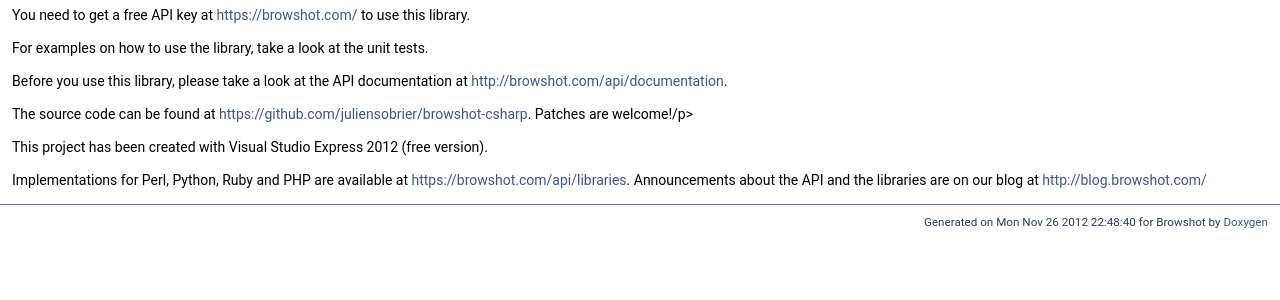
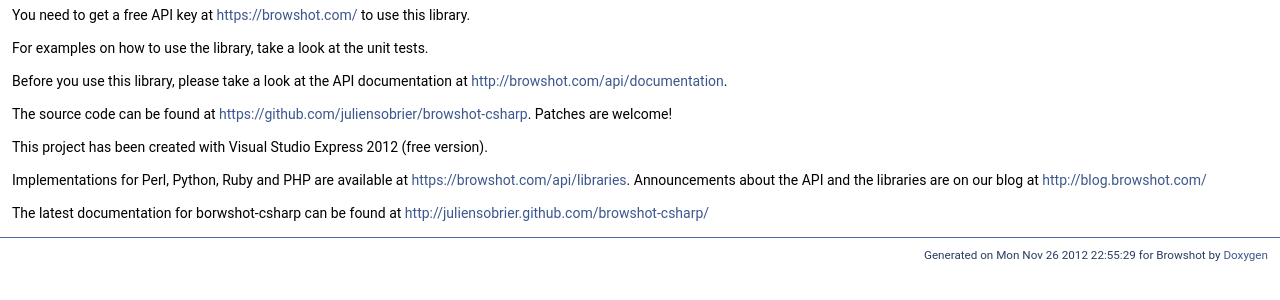
Before and after one commit to juliensobrier/browshot-csharp, a plain HTML site: page index.html in a window 1280 px wide. Shown: the part 178-478 px from the top of the page. Drawn offline with Linux system fonts and the light colour scheme.

Commit message:
Fix documentation

```diff
--- a/index.html
+++ b/index.html
@@ -45,13 +45,14 @@
 <p>For examples on how to use the library, take a look at the unit tests.</p>
 <p>Before you use this library, please take a look at the API documentation at <a href="http://browshot.com/api/documentation">http://browshot.com/api/documentation</a>.<br/>
 </p>
-<p>The source code can be found at <a href="https://github.com/juliensobrier/browshot-csharp">https://github.com/juliensobrier/browshot-csharp</a>. Patches are welcome!/p&gt; </p>
+<p>The source code can be found at <a href="https://github.com/juliensobrier/browshot-csharp">https://github.com/juliensobrier/browshot-csharp</a>. Patches are welcome!</p>
 <p>This project has been created with Visual Studio Express 2012 (free version).</p>
 <p>Implementations for Perl, Python, Ruby and PHP are available at <a href="https://browshot.com/api/libraries">https://browshot.com/api/libraries</a>. Announcements about the API and the libraries are on our blog at <a href="http://blog.browshot.com/">http://blog.browshot.com/</a> </p>
+<p>The latest documentation for borwshot-csharp can be found at <a href="http://juliensobrier.github.com/browshot-csharp/">http://juliensobrier.github.com/browshot-csharp/</a></p>
 </div></div><!-- contents -->
 <!-- start footer part -->
 <hr class="footer"/><address class="footer"><small>
-Generated on Mon Nov 26 2012 22:48:40 for Browshot by <a href="http://www.stack.nl/~dimitri/doxygen/" target="_blank">Doxygen</a>
+Generated on Mon Nov 26 2012 22:55:29 for Browshot by <a href="http://www.stack.nl/~dimitri/doxygen/" target="_blank">Doxygen</a>
 </small></address>
 </body>
 </html>
```
Also changed, not shown: annotated.html (+1 -1 lines), class_browshot_1_1_browshot_client-members.html (+1 -1 lines), class_browshot_1_1_browshot_client.html (+1 -1 lines), classes.html (+1 -1 lines), dir_b6eec5ac78b9b9c52ae8d888ecc0d862.html (+1 -1 lines), functions.html (+1 -1 lines), functions_func.html (+1 -1 lines), functions_prop.html (+1 -1 lines), namespace_browshot.html (+1 -1 lines), namespaces.html (+1 -1 lines).
